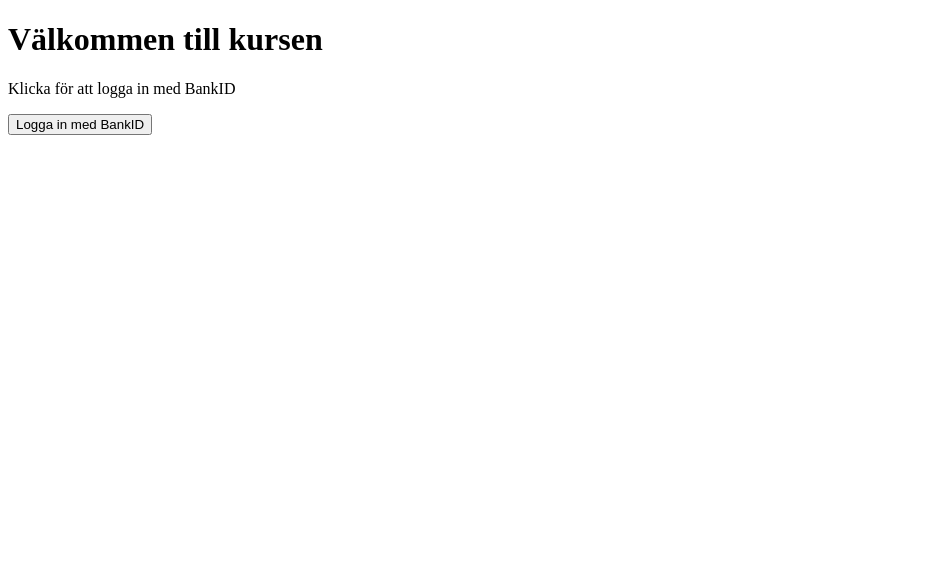
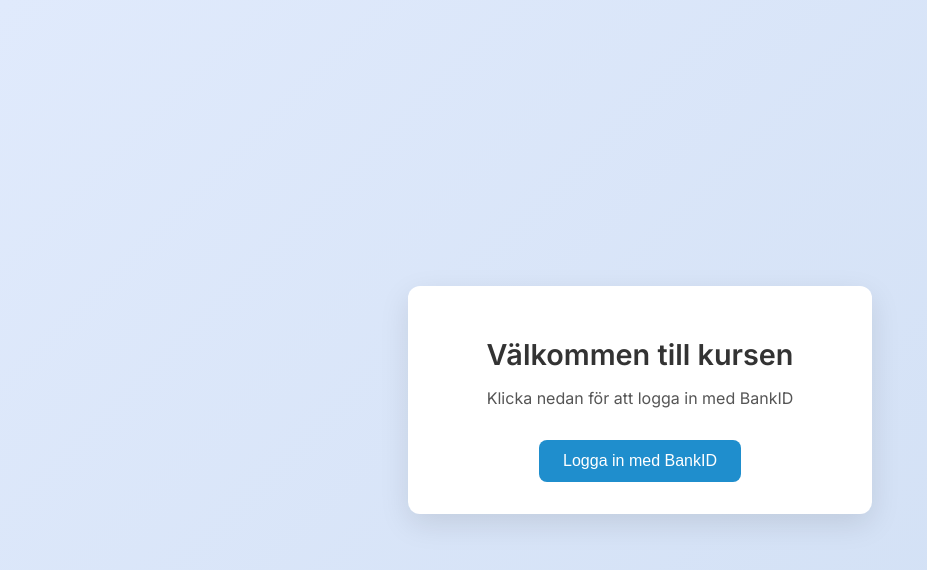
Before and after one commit to Moshtaba-Gohari/matchedbettingcourse, a website: page login.html in a window 1280 px wide. Shown: the whole page, without its empty margins (0-927 px from the left). Drawn offline with Linux system fonts and the light colour scheme.

Commit message:
feat: snygg layout med stilren BankID-inloggning

```diff
--- a/login.html
+++ b/login.html
@@ -1,13 +1,66 @@
 <!DOCTYPE html>
-<html>
-  <head>
-    <title>Logga in med BankID</title>
-  </head>
-  <body>
+<html lang="sv">
+<head>
+  <meta charset="UTF-8">
+  <meta name="viewport" content="width=device-width, initial-scale=1.0">
+  <title>Logga in med BankID</title>
+  <link href="https://fonts.googleapis.com/css2?family=Inter:wght@400;600&display=swap" rel="stylesheet">
+  <style>
+    body {
+      margin: 0;
+      padding: 0;
+      font-family: 'Inter', sans-serif;
+      background: linear-gradient(135deg, #e0eafc, #cfdef3);
+      display: flex;
+      align-items: center;
+      justify-content: center;
+      height: 100vh;
+    }
+
+    .container {
+      background: white;
+      padding: 2rem;
+      border-radius: 12px;
+      box-shadow: 0 10px 30px rgba(0, 0, 0, 0.1);
+      text-align: center;
+      max-width: 400px;
+      width: 100%;
+    }
+
+    h1 {
+      margin-bottom: 1rem;
+      font-size: 1.8rem;
+      color: #333;
+    }
+
+    p {
+      margin-bottom: 2rem;
+      color: #555;
+    }
+
+    button {
+      background-color: #1f8ecd;
+      color: white;
+      padding: 0.75rem 1.5rem;
+      border: none;
+      border-radius: 8px;
+      font-size: 1rem;
+      cursor: pointer;
+      transition: background 0.3s ease;
+    }
+
+    button:hover {
+      background-color: #166aa6;
+    }
+  </style>
+</head>
+<body>
+  <div class="container">
     <h1>Välkommen till kursen</h1>
-    <p>Klicka för att logga in med BankID</p>
+    <p>Klicka nedan för att logga in med BankID</p>
     <form action="/login" method="POST">
       <button type="submit">Logga in med BankID</button>
     </form>
-  </body>
+  </div>
+</body>
 </html>
```
